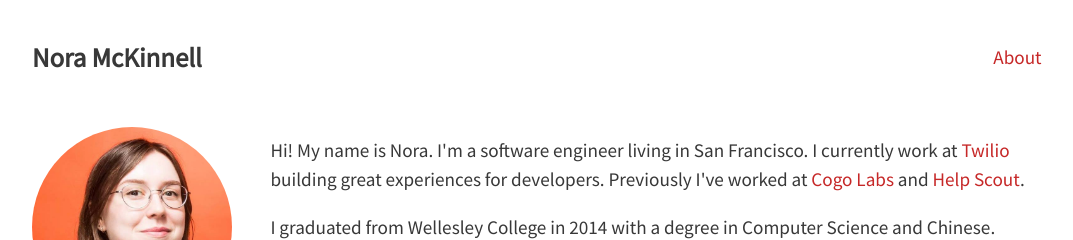
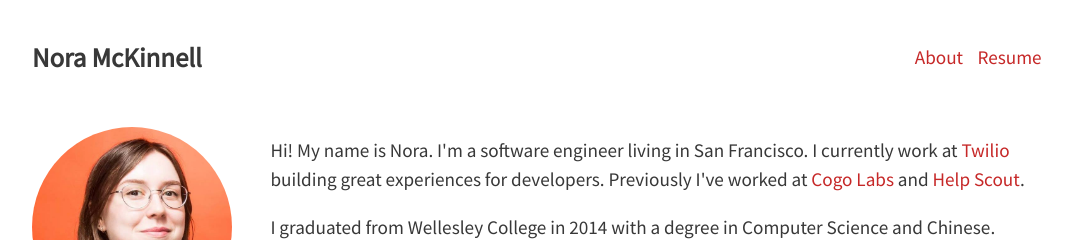
Before and after one commit to nmckinnell/nmckinnell.github.io, a Jekyll site: the page built from index.html, in a window 1280 px wide. Shown: the top 240 px of the page, without its empty margins (96-1169 px from the left). Built offline with Jekyll 4.4.1, drawn with Linux system fonts in a browser that asks for light colours.

Commit message:
Add link to resume in header

```diff
--- a/_includes/header.html
+++ b/_includes/header.html
@@ -9,6 +9,11 @@
       <li>
         <a class="page-link" href="{{ site.baseurl }}/">
           About
+        </a>
+      </li>
+      <li>
+        <a class="page-link" href="{{ site.baseurl }}/resume.pdf" target="_blank">
+          Resume
         </a>
       </li>
       {% for page in site.pages %}
```
Also changed, not shown: 1 other file.
